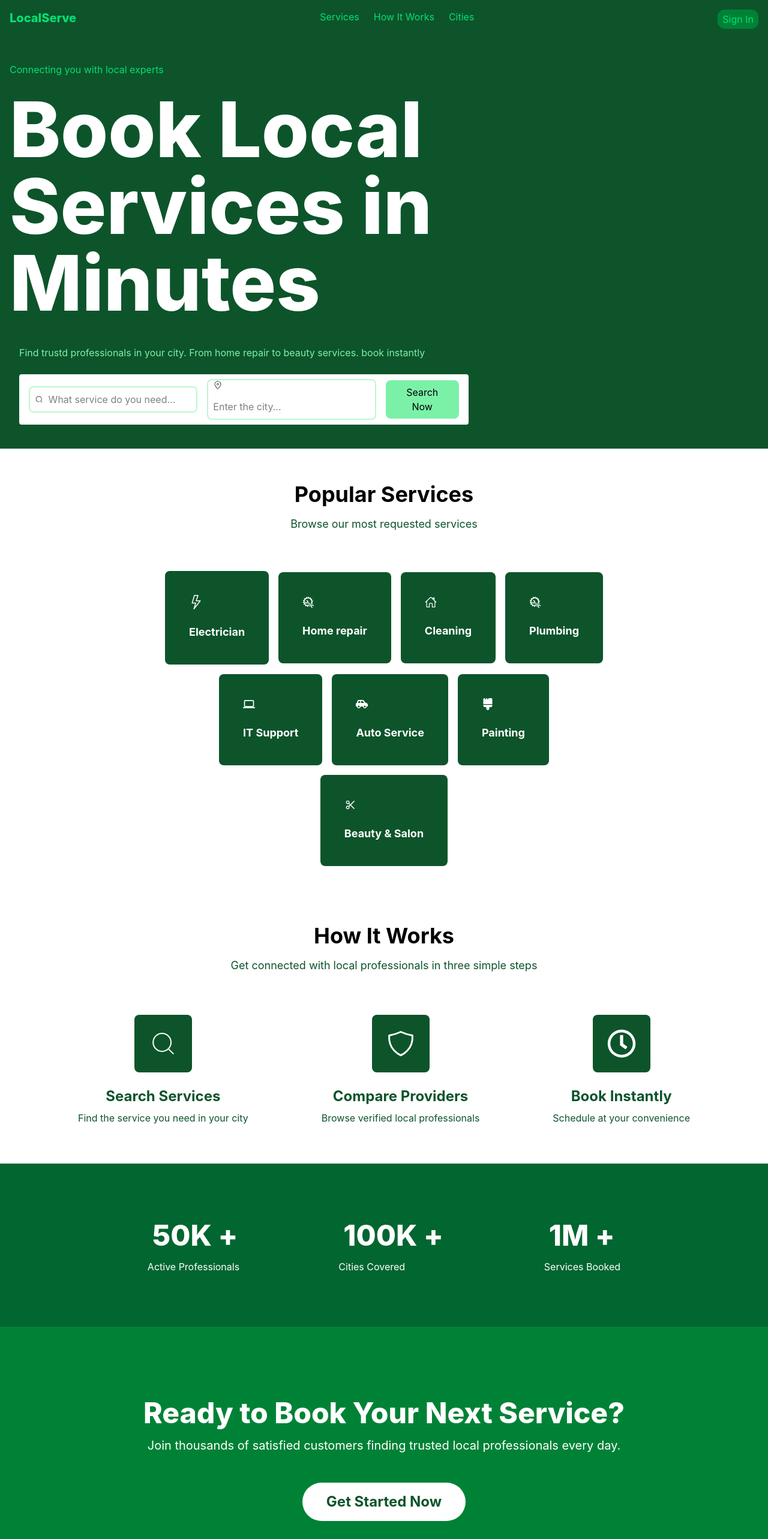
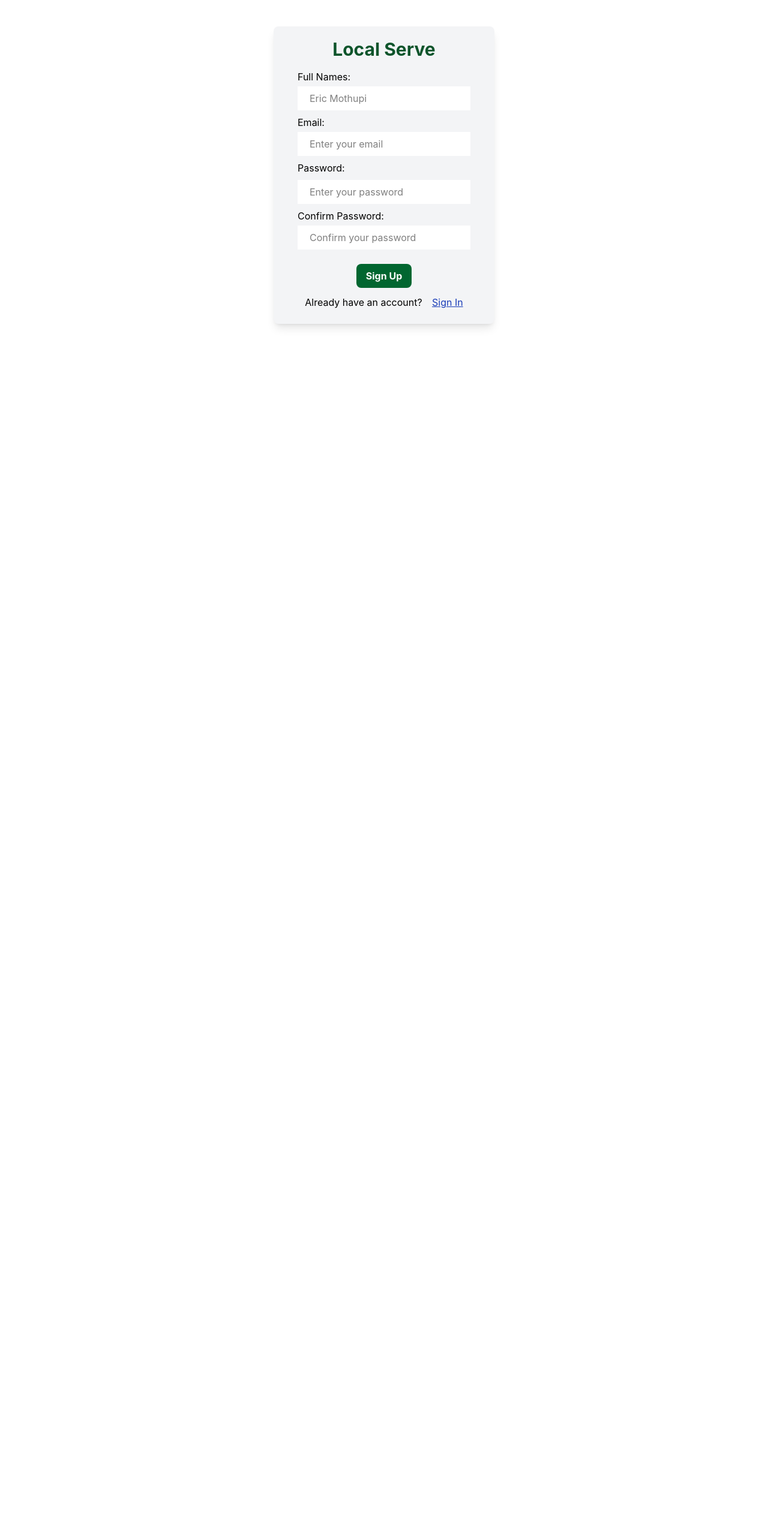
Before and after one commit to Latoure341/ServiceBookingApp, a React (Vite) app in the folder Frontend/: page /signup in a window 1280 px wide. Shown: the top 2566 px of the page at 60% size. After the commit the page ends 800 px from the top, so only its background shows below. Built offline with nearby package versions, Linux system fonts and the light colour scheme.

Commit message:
Added Sign In and Sign Up pages

```diff
--- a/Frontend/package.json
+++ b/Frontend/package.json
@@ -14,6 +14,7 @@
     "react": "^19.2.4",
     "react-dom": "^19.2.4",
     "react-icons": "^5.6.0",
+    "react-router-dom": "^7.15.1",
     "tailwindcss": "^4.2.2"
   },
   "devDependencies": {
--- a/Frontend/src/App.jsx
+++ b/Frontend/src/App.jsx
@@ -1,10 +1,10 @@
-import './App.css'
-import Home from './Home/Home'
+import Router  from './Router.jsx';
+
 function App() {
 
   return (
     <>
-      <Home />
+      <Router />
     </>
   )
 }
--- a/Frontend/src/Home/NavBar/NavBar.jsx
+++ b/Frontend/src/Home/NavBar/NavBar.jsx
@@ -1,17 +1,23 @@
-import React from 'react'
+import React from 'react';
+import { useNavigate } from "react-router-dom";
 
 const NavBar = () => {
+  const navigate = useNavigate();
+
   return (
-    <section className='flex flex-wrap justify-between content-center p-4 bg-green-900'>
-      <span className='text-green-400 font-extrabold text-xl'>LocalServe</span>
+    <section className='flex flex-col gap-4 bg-green-900 p-4 sm:flex-row sm:flex-wrap sm:items-center sm:justify-between sm:px-6 lg:px-12'>
+      <span className='text-xl font-extrabold text-green-400'>LocalServe</span>
 
-      <div className='flex gap-6'>
+      <div className='flex flex-wrap gap-x-6 gap-y-2'>
         <span className='text-green-400'>Services</span>
         <span className='text-green-400'>How It Works</span>
         <span className='text-green-400'>Cities</span>
       </div>
 
-      <button className='text-green-400 bg-green-700 px-2 py-1 rounded-xl' type='button'>Sign In</button>
+      <button
+      onClick={() => navigate("/signin")}
+      className='w-full rounded-xl bg-green-700 px-4 py-2 text-green-400 sm:w-auto cursor-pointer hover:text-white hover:font-bold'
+      type='button'>Sign In</button>
     </section>
   )
 }
--- a/Frontend/src/Home/Services.jsx
+++ b/Frontend/src/Home/Services.jsx
@@ -9,46 +9,49 @@ import { MdComputer } from "react-icons/md";
 import { FaRegClock } from "react-icons/fa";
 import { CiSearch } from "react-icons/ci";
 import { IoShieldOutline } from "react-icons/io5";
+import { useNavigate } from "react-router-dom";
 
 const Services = () => {
+  const navigate = useNavigate();
+
   return (
     <>
-      <div className="flex flex-col flex-wrap items-center justify-center mt-6 p-4">
-        <h1 className="text-black text-4xl font-bold py-4">Popular Services</h1>
-        <p className="text-green-900 text-lg mb-4">
+      <div className="mx-auto mt-6 flex max-w-6xl flex-col items-center justify-center px-4 py-8 sm:px-6 lg:px-8">
+        <h1 className="py-4 text-center text-3xl font-bold text-black sm:text-4xl">Popular Services</h1>
+        <p className="mb-4 text-center text-base text-green-900 sm:text-lg">
           Browse our most requested services
         </p>
 
-        <div className="flex flex-wrap gap-4 items-center justify-center mt-6 py-6 w-3/5 ">
-          <span className="bg-green-900 p-10 rounded-lg">
+        <div className="mt-6 grid w-full grid-cols-1 gap-4 py-6 sm:grid-cols-2 lg:grid-cols-4">
+          <span className="flex min-h-40 flex-col items-center justify-center rounded-lg bg-green-900 p-6 text-center sm:p-8">
             <BsLightning className="text-white text-2xl font-bold" />
             <h2 className="text-white text-lg font-bold mt-6">Electrician</h2>
           </span>
-          <span className="bg-green-900 p-10 rounded-lg">
+          <span className="flex min-h-40 flex-col items-center justify-center rounded-lg bg-green-900 p-6 text-center sm:p-8">
             <GiAutoRepair className="text-white text-xl font-bold" />
             <h2 className="text-white text-lg font-bold mt-6">Home repair</h2>
           </span>
-          <span className="bg-green-900 p-10 rounded-lg">
+          <span className="flex min-h-40 flex-col items-center justify-center rounded-lg bg-green-900 p-6 text-center sm:p-8">
             <IoHomeOutline className="text-white text-xl font-bold" />
             <h2 className="text-white text-lg font-bold mt-6">Cleaning</h2>
           </span>
-          <span className="bg-green-900 p-10 rounded-lg">
+          <span className="flex min-h-40 flex-col items-center justify-center rounded-lg bg-green-900 p-6 text-center sm:p-8">
             <GiAutoRepair className="text-white text-xl font-bold" />
             <h2 className="text-white text-lg font-bold mt-6">Plumbing</h2>
           </span>
-          <span className="bg-green-900 p-10 rounded-lg">
+          <span className="flex min-h-40 flex-col items-center justify-center rounded-lg bg-green-900 p-6 text-center sm:p-8">
             <MdComputer className="text-white text-xl font-bold" />
             <h2 className="text-white text-lg font-bold mt-6">IT Support</h2>
           </span>
-          <span className="bg-green-900 p-10 rounded-lg">
+          <span className="flex min-h-40 flex-col items-center justify-center rounded-lg bg-green-900 p-6 text-center sm:p-8">
             <FaCarSide className="text-white text-xl font-bold" />
             <h2 className="text-white text-lg font-bold mt-6">Auto Service</h2>
           </span>
-          <span className="bg-green-900 p-10 rounded-lg">
+          <span className="flex min-h-40 flex-col items-center justify-center rounded-lg bg-green-900 p-6 text-center sm:p-8">
             <FaBrush className="text-white text-xl font-bold" />
             <h2 className="text-white text-lg font-bold mt-6">Painting</h2>
           </span>
-          <span className="bg-green-900 p-10 rounded-lg">
+          <span className="flex min-h-40 flex-col items-center justify-center rounded-lg bg-green-900 p-6 text-center sm:p-8">
             <AiOutlineScissor className="text-white text-xl font-bold" />
             <h2 className="text-white text-lg font-bold mt-6">
               Beauty & Salon
@@ -57,14 +60,14 @@ const Services = () => {
         </div>
       </div>
 
-      <div className="w-screen flex flex-col flex-wrap items-center justify-center mt-6 p-4">
-        <h1 className="text-black text-4xl font-bold py-4">How It Works</h1>
-        <p className="text-green-900 text-lg mb-4">
+      <div className="mx-auto mt-6 flex max-w-6xl flex-col items-center justify-center px-4 py-8 sm:px-6 lg:px-8">
+        <h1 className="py-4 text-center text-3xl font-bold text-black sm:text-4xl">How It Works</h1>
+        <p className="mb-4 text-center text-base text-green-900 sm:text-lg">
           Get connected with local professionals in three simple steps
         </p>
 
-        <div className="w-full flex flex-wrap  items-center justify-evenly mt-1 py-6">
-          <div className="flex flex-col justify-center items-center p-2 ">
+        <div className="mt-1 grid w-full grid-cols-1 gap-8 py-6 md:grid-cols-3">
+          <div className="flex flex-col items-center justify-center p-2 text-center">
             <span className="bg-green-900 p-6 rounded-lg m-4">
               <CiSearch className="text-white text-5xl font-bold" />
             </span>
@@ -72,7 +75,7 @@ const Services = () => {
             <p className="text-green-900">Find the service you need in your city</p>
           </div>
 
-          <div className="flex flex-col justify-center items-center p-2">
+          <div className="flex flex-col items-center justify-center p-2 text-center">
             <span className="bg-green-900 p-6 rounded-lg m-4">
               <IoShieldOutline className="text-white text-5xl font-bold" />
             </span>
@@ -80,7 +83,7 @@ const Services = () => {
             <p className="text-green-900">Browse verified local professionals</p>
           </div>
 
-          <div className="flex flex-col justify-center items-center p-2">
+          <div className="flex flex-col items-center justify-center p-2 text-center">
             <span className="bg-green-900 p-6 rounded-lg m-4">
               <FaRegClock className=" text-white text-5xl font-bold" />
             </span>
@@ -90,28 +93,30 @@ const Services = () => {
         </div>
       </div>
 
-      <div className="flex flex-wrap justify-center items-center gap-8 mt-4 bg-green-800 p-6">
-        <span className="m-10 p-4">
-            <h2 className="mx-2 mt-2 p-2 font-extrabold text-white text-5xl">50K +</h2>
+      <div className="mt-4 grid grid-cols-1 gap-4 bg-green-800 p-6 text-center sm:grid-cols-3">
+        <span className="p-4">
+            <h2 className="mx-2 mt-2 p-2 text-4xl font-extrabold text-white sm:text-5xl">50K +</h2>
             <p className="p-2 text-white">Active Professionals</p>
         </span>
-        <span className="m-10 p-4">
-            <h2 className="mx-2 mt-2 p-2 font-extrabold text-white text-5xl">100K +</h2>
+        <span className="p-4">
+            <h2 className="mx-2 mt-2 p-2 text-4xl font-extrabold text-white sm:text-5xl">100K +</h2>
             <p className="p-2 text-white">Cities Covered</p>
         </span>
-        <span className="m-10 p-4">
-            <h2 className="mx-2 mt-2 p-2 font-extrabold text-white text-5xl">1M +</h2>
+        <span className="p-4">
+            <h2 className="mx-2 mt-2 p-2 text-4xl font-extrabold text-white sm:text-5xl">1M +</h2>
             <p className="p-2 text-white">Services Booked</p>
         </span>
       </div>
 
-      <div className="flex flex-col justify-center items-center bg-green-700 p-8">
-        <h2 className="mx-2 mt-12 pt-10 px-6 font-extrabold text-white text-5xl">Ready to Book Your Next Service?</h2>
-        <p className="p-4 text-white text-xl">Join thousands of satisfied customers finding trusted local professionals every day.</p>
-        <button className="m-8 py-4 px-10 rounded-4xl bg-white text-2xl text-green-900 font-bold">Get Started Now </button>
+      <div className="flex flex-col items-center justify-center bg-green-700 px-4 py-12 text-center sm:px-8">
+        <h2 className="max-w-4xl px-2 text-3xl font-extrabold text-white sm:text-5xl">Ready to Book Your Next Service?</h2>
+        <p className="max-w-3xl p-4 text-base text-white sm:text-xl">Join thousands of satisfied customers finding trusted local professionals every day.</p>
+        <button
+        onClick={()=>{navigate("/signin")}}
+        className="hover:shadow-xl hover:bg-gray-200 cursor-pointer mt-4 rounded-4xl bg-white px-8 py-4 text-xl font-bold text-green-900 sm:text-2xl">Get Started Now</button>
       </div>
 
-      <div className=" text-white bg-green-900 flex justify-evenly p-6 border-b-2">
+      <div className="grid grid-cols-1 gap-4 border-b-2 bg-green-900 p-6 text-white sm:grid-cols-2 lg:grid-cols-4">
         <span className="flex flex-col p-4">
             <h2 className="text-white font-bold mb-2">LocalServe</h2>
             <p className="text-white">Your trusted platform for local service bookings</p>
@@ -148,7 +153,7 @@ const Services = () => {
         </span>
       </div>
 
-      <div className="text-white bg-green-900 flex justify-center p-10">
+      <div className="flex justify-center bg-green-900 p-8 text-center text-white sm:p-10">
         <h2 className="text-green-400">&copy 2026 LocalServe. All rights reserved.</h2>
       </div>
     </>
--- a/Frontend/src/Home/cta.jsx
+++ b/Frontend/src/Home/cta.jsx
@@ -4,23 +4,24 @@ import { CiSearch } from "react-icons/ci";
 
 const cta = () => {
   return (
-    <div className='bg-green-900 px-4 py-6'>
-      <p className='mt-4 mb-2 text-green-400'>Connecting you with local experts</p>
-      <h1 className='md:text-9xl font-extrabold text-white mb-6 py-4 text-6xl'>Book Local Services in Minutes</h1>
-      <p className='mt-6 mb-6 px-4 text-green-300'>Find trustd professionals in your city. From home repair to beauty services. book instantly</p>
+    <div className='bg-green-900 px-4 py-10 sm:px-6 lg:px-12'>
+      <div className='mx-auto flex max-w-6xl flex-col items-start'>
+        <p className='mb-2 mt-4 text-green-400'>Connecting you with local experts</p>
+        <h1 className='max-w-5xl py-4 text-5xl font-extrabold leading-tight text-white sm:text-6xl lg:text-8xl'>Book Local Services in Minutes</h1>
+        <p className='mb-6 mt-4 max-w-2xl text-base text-green-300 sm:text-lg'>Find trustd professionals in your city. From home repair to beauty services. book instantly</p>
 
-      <div className='flex items-center gap-4 bg-white py-2 px-4 m-4 rounded w-3/5'>
-        <span className='flex gap-2 items-center px-2 w-2/5 border-2 border-green-200 rounded-lg'>
+        <div className='mt-4 flex w-full flex-col gap-3 rounded bg-white p-3 sm:p-4 lg:w-4/5 lg:flex-row lg:items-center'>
+          <span className='flex w-full items-center gap-2 rounded-lg border-2 border-green-200 px-2'>
             <CiSearch />
-            <input className='w-full py-2 outline-none' type='text' placeholder='What service do you need...'/>
-        </span>
-        <span className='flex flex-wrap gap-2 items-center px-2 w-2/5 border-2 border-green-200 rounded-lg'>
+            <input className='w-full min-w-0 py-2 outline-none' type='text' placeholder='What service do you need...'/>
+          </span>
+          <span className='flex w-full items-center gap-2 rounded-lg border-2 border-green-200 px-2'>
             <CiLocationOn />
-            <input className='py-2 outline-none' type='text' placeholder='Enter the city...' />
-        </span>
-        <button className='cursor-pointer py-2 px-4 bg-green-300 rounded-lg' type='button'>Search Now </button>
+            <input className='w-full min-w-0 py-2 outline-none' type='text' placeholder='Enter the city...' />
+          </span>
+          <button className='w-full cursor-pointer rounded-lg bg-green-300 px-4 py-2 font-semibold text-green-950 sm:w-auto sm:whitespace-nowrap' type='button'>Search Now</button>
+        </div>
       </div>
-
     </div>
   )
 }
--- /dev/null
+++ b/Frontend/src/Router.jsx
@@ -0,0 +1,21 @@
+import React from 'react'
+import { BrowserRouter, Routes, Route } from 'react-router-dom'
+import Home from './Home/Home'
+import Signin from './pages/Signin.jsx'
+import Signup from './pages/Signup.jsx'
+import UserDashBoard from './pages/UserDashBoard.jsx'
+
+const Router = () => {
+  return (
+    <BrowserRouter>
+        <Routes>
+            <Route path='/' element={<Home/>} />
+            <Route path='/signin' element={<Signin />} />
+            <Route path='/signup' element={<Signup />} />
+            <Route path='/dashboard' element={<UserDashBoard />} />
+        </Routes>
+    </BrowserRouter>
+  )
+}
+
+export default Router
--- /dev/null
+++ b/Frontend/src/pages/Signin.jsx
@@ -0,0 +1,39 @@
+import React from "react";
+import {Link, useNavigate} from "react-router-dom";
+
+const Signin = () => {
+  const navigate = useNavigate();
+
+  return (
+    <div className="w-screen h-96 mt-25 flex justify-center items-center">
+      <form className="px-10 flex flex-col items-center justify-center p-5 bg-gray-100 shadow-lg rounded-lg gap-4">
+        <h1
+        onClick={()=> {navigate("/")}}
+        className="cursor-pointer text-3xl font-bold text-green-900">Local Serve</h1>
+        <div className="flex flex-col gap-2 justify-center items-center">
+          <span className="flex flex-col">
+            <label>Email: </label>
+            <input
+            className="bg-white text-black px-5 py-2 mt-1 outline-none"
+            type="email" placeholder="Enter your email" />
+          </span>
+          <span className="flex flex-col">
+            <label>Password: </label>
+            <input
+            className="bg-white text-black px-5 py-2 mt-2 outline-none"
+            type="password" placeholder="Enter your password" />
+          </span>
+          <button
+          onClick={()=>{navigate("/dashboard")}}
+          className="bg-green-800 text-white font-bold px-4 py-2 mt-4 rounded-lg cursor-pointer hover:bg-green-700"> Sign In</button>
+          <span className="w-full flex items-center justify-evenly gap-2 p-1">
+            <p>You don't have account yet</p>
+            <Link to="/signup" className="text-blue-800 underline cursor-pointer">Sign Up</Link>
+          </span>
+        </div>
+      </form>
+    </div>
+  );
+};
+
+export default Signin;
--- /dev/null
+++ b/Frontend/src/pages/Signup.jsx
@@ -0,0 +1,46 @@
+import React from 'react'
+import { Link } from 'react-router-dom'
+
+const Signup = () => {
+  return (
+     <div className="w-screen h-96 mt-25 flex justify-center items-center">
+          <form className="px-10 flex flex-col items-center justify-center p-5 bg-gray-100 shadow-lg rounded-lg gap-4">
+            <h1 className="text-3xl font-bold text-green-900">Local Serve</h1>
+            <div className="flex flex-col gap-2 justify-center items-center">
+                <span className="flex flex-col">
+                <label>Full Names: </label>
+                <input
+                className="bg-white text-black px-5 py-2 mt-1 outline-none"
+                type="text" placeholder="Eric Mothupi" />
+              </span>
+              <span className="flex flex-col">
+                <label>Email: </label>
+                <input
+                className="bg-white text-black px-5 py-2 mt-1 outline-none"
+                type="email" placeholder="Enter your email" />
+              </span>
+              <span className="flex flex-col">
+                <label>Password: </label>
+                <input
+                className="bg-white text-black px-5 py-2 mt-2 outline-none"
+                type="password" placeholder="Enter your password" />
+              </span>
+              <span className="flex flex-col">
+                <label>Confirm Password: </label>
+                <input
+                className="bg-white text-black px-5 py-2 mt-1 outline-none"
+                type="password" placeholder="Confirm your password" />
+              </span>
+              <button
+              className="bg-green-800 text-white font-bold px-4 py-2 mt-4 rounded-lg cursor-pointer hover:bg-green-700"> Sign Up</button>
+              <span className="w-full flex items-center justify-evenly gap-2 p-1">
+                <p>Already have an account?</p>
+                <Link to="/signin" className="text-blue-800 underline cursor-pointer">Sign In</Link>
+              </span>
+            </div>
+          </form>
+        </div>
+  )
+}
+
+export default Signup
--- /dev/null
+++ b/Frontend/src/pages/UserDashBoard.jsx
@@ -0,0 +1,9 @@
+import React from 'react'
+
+const UserDashBoard = () => {
+  return (
+    <div className='w-screen h-screen flex justify-center items-center text-4xl font-extrabold text-green-700'>UserDashBoard</div>
+  )
+}
+
+export default UserDashBoard
```
Also changed, not shown: 1 other file (tests, documents, lock files or other folders).
